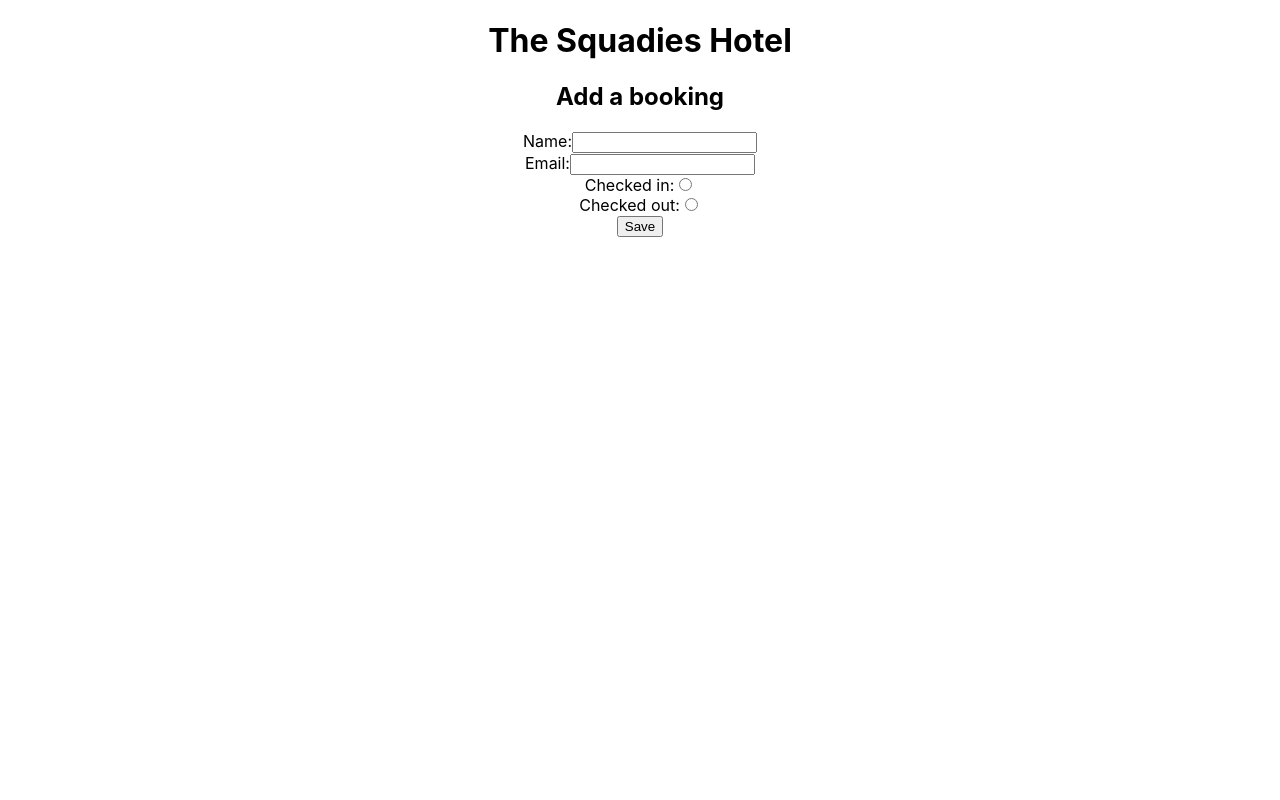
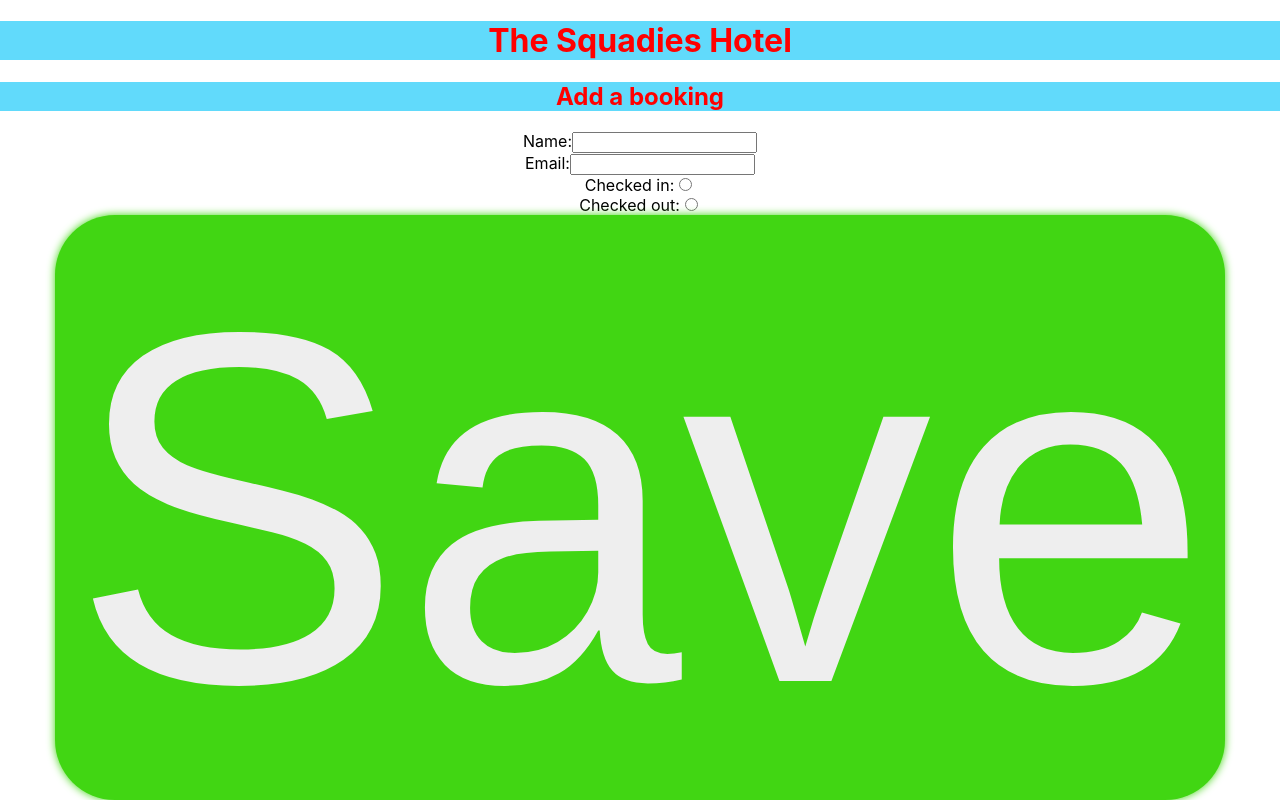
Before and after one commit to TobyKeech/hotelbookings, a React (Create React App) app in the folder client/: page / in a window 1280 px wide. Built offline with nearby package versions, Linux system fonts and the light colour scheme; no server answers.

Commit message:
funky css

```diff
--- a/client/src/App.css
+++ b/client/src/App.css
@@ -36,3 +36,48 @@
     transform: rotate(360deg);
   }
 }
+
+h1{
+  background-color: #61dafb;
+  color:red
+
+}
+
+h2{
+  background-color: #61dafb;
+  color:red
+}
+
+.button{
+    background-color: #1c87c9;
+    -webkit-border-radius: 60px;
+    border-radius: 60px;
+    border: none;
+    color: #eeeeee;
+    cursor: pointer;
+    display: inline-block;
+    font-family: sans-serif;
+    font-size: 500px;
+    padding: 5px 15px;
+    text-align: center;
+    text-decoration: none;
+  }
+
+  @keyframes glowing {
+    0% {
+      background-color: #2ba805;
+      box-shadow: 0 0 3px #2ba805;
+    }
+    50% {
+      background-color: #49e819;
+      box-shadow: 0 0 10px #49e819;
+    }
+    100% {
+      background-color: #2ba805;
+      box-shadow: 0 0 3px #2ba805;
+    }
+  }
+
+  .button {
+    animation: glowing 1300ms infinite;
+  }
--- a/client/src/components/Booking.js
+++ b/client/src/components/Booking.js
@@ -10,10 +10,12 @@ const Booking = ({booking, removeBooking}) => {
 
     return (
         <>
+        <div>
            <div>{booking.name}</div>
            <div>{booking.email}</div>
            <div>{booking.checked_in ? "Checked in" : "Checked out"}</div>
-           <button onClick={handleDelete}>🗑 </button>
+           <button className="button" onClick={handleDelete}>🗑 </button>
+        </div>
         </>
      );
 }
--- a/client/src/components/BookingForm.js
+++ b/client/src/components/BookingForm.js
@@ -97,7 +97,7 @@ const BookingForm = ({addBooking}) => {
         />
         </div>
 
-        <input type="submit" value="Save" id="save"/>
+        <input class="button" type="submit" value="Save" id="save"/>
 
         </form>
 
--- /dev/null
+++ b/package.json
@@ -0,0 +1,5 @@
+{
+  "dependencies": {
+    "styled-components": "^5.3.10"
+  }
+}
```
Also changed, not shown: client/src/components/Booking.css (added), 1 other file (tests, documents, lock files or other folders).
